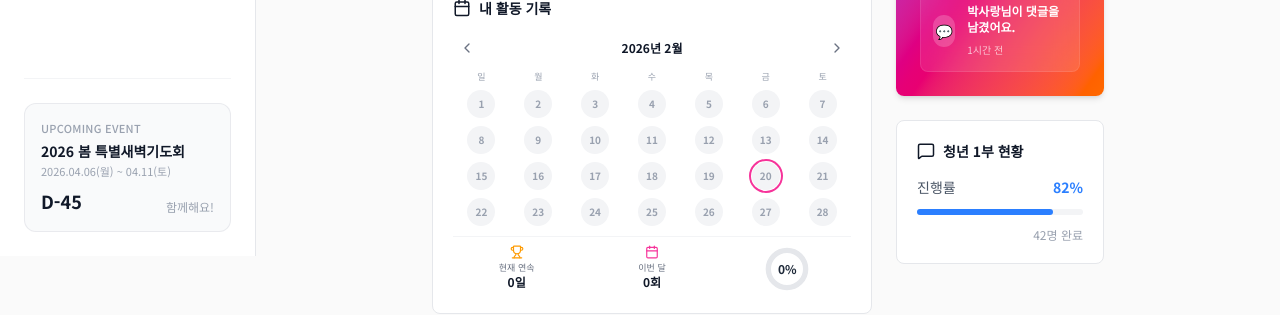
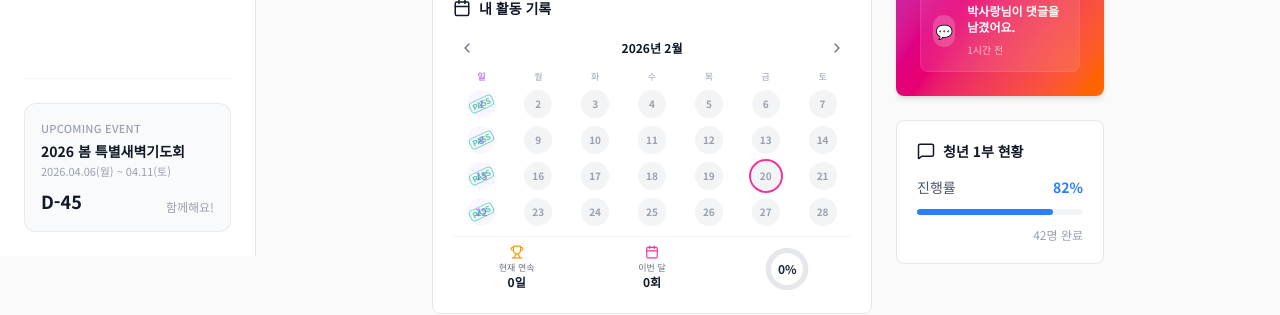
Before and after one commit to vine-branch/OQ1-sns-frontend, a Next.js app: page /mypage/demo in a window 1280 px wide. Shown: the part 544-859 px from the top of the page. Built offline with nearby package versions, Linux system fonts and the light colour scheme.

Commit message:
feat: 이벤트 기간 다이얼로그 추가 및 활동 캘린더 일요일 Free Pass 시각화

```diff
--- a/app/components/ActivityCalendar.tsx
+++ b/app/components/ActivityCalendar.tsx
@@ -26,52 +26,76 @@ const ActivityCalendar = ({
   completedDates = [],
   streak = 0,
 }: ActivityCalendarProps) => {
-  const [viewDate, setViewDate] = useState(() => getNow());
+  const now = getNow();
+  const [viewDate, setViewDate] = useState(() => now);
   const year = viewDate.getFullYear();
   const month = viewDate.getMonth();
+  const isCurrentMonth = year === now.getFullYear() && month === now.getMonth();
 
   const activitySet = useMemo(() => new Set(completedDates), [completedDates]);
 
+  const goPrev = () => setViewDate((d) => subMonthsFromDate(d, 1));
+  const goNext = () => setViewDate((d) => addMonthsToDate(d, 1));
+  const title = `${year}년 ${month + 1}월`;
+
+  // 한 번의 루프로 주 그리드, 날짜별 데이터, 통계를 모두 계산
+  const { weeks, dayData, totalCompleted, monthMaxStreak, completionPercent } = useMemo(() => {
     const firstDay = getStartOfMonth(viewDate);
     const lastDay = getEndOfMonth(viewDate);
     const startWeekday = getDayOfWeek(firstDay);
     const daysInMonth = getDayOfMonth(lastDay);
 
+    // 주 그리드 생성
     const weeks: (number | null)[][] = [];
     let week: (number | null)[] = [];
     for (let i = 0; i < startWeekday; i++) week.push(null);
     for (let d = 1; d <= daysInMonth; d++) {
       week.push(d);
-    if (week.length === 7) {
-      weeks.push(week);
-      week = [];
-    }
+      if (week.length === 7) { weeks.push(week); week = []; }
     }
     if (week.length) {
       while (week.length < 7) week.push(null);
       weeks.push(week);
     }
 
-  const formatDate = (y: number, m: number, d: number) => {
-    return formatDateToStr(parseDate(`${y}-${m + 1}-${d}`));
-  };
+    // 날짜별 데이터 + 통계를 단일 루프로 계산
+    const dayData = new Map<number, { dateStr: string; isSunday: boolean; completed: boolean; date: Date }>();
+    let completedWeekdays = 0;
+    let weekdaysInMonth = 0;
+    let totalCompleted = 0;
+    let monthMaxStreak = 0;
+    let currentRun = 0;
 
-  const getIntensity = (day: number) => {
-    const dateStr = formatDate(year, month, day);
-    return activitySet.has(dateStr) ? 1 : 0;
-  };
+    for (let d = 1; d <= daysInMonth; d++) {
+      const date = parseDate(`${year}-${month + 1}-${d}`);
+      const dateStr = formatDateToStr(date);
+      const isSunday = getDayOfWeek(date) === 0;
+      const completed = activitySet.has(dateStr);
 
-  const goPrev = () => setViewDate((d) => subMonthsFromDate(d, 1));
-  const goNext = () => setViewDate((d) => addMonthsToDate(d, 1));
-  const title = `${year}년 ${month + 1}월`;
+      dayData.set(d, { dateStr, isSunday, completed, date });
 
-  let totalDaysThisMonth = 0;
-  for (let d = 1; d <= daysInMonth; d++) {
-    if (activitySet.has(formatDate(year, month, d))) totalDaysThisMonth++;
+      if (completed) totalCompleted++;
+      if (!isSunday) {
+        weekdaysInMonth++;
+        if (completed) completedWeekdays++;
+      }
+      if (completed) {
+        currentRun++;
+        monthMaxStreak = Math.max(monthMaxStreak, currentRun);
+      } else if (isSunday && currentRun > 0) {
+        currentRun++;
+        monthMaxStreak = Math.max(monthMaxStreak, currentRun);
+      } else {
+        currentRun = 0;
+      }
     }
 
-  const completionPercent =
-    daysInMonth > 0 ? Math.round((totalDaysThisMonth / daysInMonth) * 100) : 0;
+    const completionPercent = weekdaysInMonth > 0
+      ? Math.round((completedWeekdays / weekdaysInMonth) * 100)
+      : 0;
+
+    return { weeks, dayData, totalCompleted, monthMaxStreak, completionPercent };
+  }, [viewDate, year, month, activitySet]);
 
   const radius = 14;
   const circumference = 2 * Math.PI * radius;
@@ -105,7 +129,7 @@ const ActivityCalendar = ({
       <div className="grid grid-cols-7 gap-0 mb-1">
         {WEEKDAYS.map((day) => (
           <div key={day} className="flex justify-center">
-            <span className="text-[9px] text-gray-400">{day}</span>
+            <span className={`text-[9px] ${day === "일" ? "text-purple-400 font-semibold" : "text-gray-400"}`}>{day}</span>
           </div>
         ))}
       </div>
@@ -118,18 +142,18 @@ const ActivityCalendar = ({
           if (day === null) {
             return <div key={`empty-${idx}`} className="min-w-0" />;
           }
-          const intensity = getIntensity(day);
-          const isToday = isSameDayCheck(
-            parseDate(`${year}-${month + 1}-${day}`),
-            getNow(),
-          );
+          const data = dayData.get(day)!;
+          const isToday = isSameDayCheck(data.date, now);
 
           const bgClass =
-            intensity === 0
-              ? "bg-gray-100 text-gray-400"
-              : intensity === 1
-                ? "bg-pink-200 text-pink-900" // Simple 1-level intensity for now
-                : "bg-pink-400 text-white";
+            data.isSunday && data.completed ? "bg-pink-200 text-pink-900"
+            : data.isSunday ? "bg-purple-50 text-purple-400"
+            : data.completed ? "bg-pink-200 text-pink-900"
+            : "bg-gray-100 text-gray-400";
+
+          const todayRing = isToday
+            ? "ring-2 ring-pink-500 ring-offset-1 ring-offset-white"
+            : "";
 
           return (
             <div
@@ -137,10 +161,19 @@ const ActivityCalendar = ({
               className="flex items-center justify-center min-w-0 p-0.5"
             >
               <div
-                className={`aspect-square w-full max-w-7 rounded-full flex items-center justify-center text-[10px] font-semibold transition-colors ${bgClass} ${isToday ? "ring-2 ring-pink-500 ring-offset-1 ring-offset-white" : ""}`}
-                title={formatDate(year, month, day)}
+                className={`relative aspect-square w-full max-w-7 rounded-full flex items-center justify-center text-[10px] font-semibold transition-colors ${bgClass} ${todayRing}`}
+                title={
+                  data.isSunday
+                    ? `${data.dateStr} (주일 Free Pass${data.completed ? " + QT 완료" : ""})`
+                    : data.dateStr
+                }
               >
                 {day}
+                {data.isSunday && (
+                  <span className="absolute text-[8px] font-black text-emerald-500/70 rotate-[-25deg] tracking-tight select-none pointer-events-none border border-emerald-400/60 rounded-sm px-0.5 leading-tight">
+                    PASS
+                  </span>
+                )}
               </div>
             </div>
           );
@@ -151,14 +184,20 @@ const ActivityCalendar = ({
       <div className="grid grid-cols-3 gap-2 pt-2 mt-2 border-t border-gray-100">
         <div className="flex flex-col items-center text-center">
           <Trophy className="text-amber-500 shrink-0 mb-0.5" size={14} />
-          <span className="text-[9px] text-gray-500">현재 연속</span>
-          <span className="text-xs font-bold text-gray-900">{streak}일</span>
+          <span className="text-[9px] text-gray-500">
+            {isCurrentMonth ? "현재 연속" : `${month + 1}월 최대 연속`}
+          </span>
+          <span className="text-xs font-bold text-gray-900">
+            {isCurrentMonth ? streak : monthMaxStreak}일
+          </span>
         </div>
         <div className="flex flex-col items-center text-center">
           <Calendar className="text-pink-500 shrink-0 mb-0.5" size={14} />
-          <span className="text-[9px] text-gray-500">이번 달</span>
+          <span className="text-[9px] text-gray-500">
+            {isCurrentMonth ? "이번 달" : `${month + 1}월 총 횟수`}
+          </span>
           <span className="text-xs font-bold text-gray-900">
-            {totalDaysThisMonth}회
+            {totalCompleted}회
           </span>
         </div>
         <div className="flex flex-col items-center justify-center">
--- a/app/components/MobileHeader.tsx
+++ b/app/components/MobileHeader.tsx
@@ -72,6 +72,7 @@ export function MobileHeader({
             <button
               onClick={() => setShowEvent(true)}
               className="text-xs font-bold bg-gray-100 px-2 py-1 rounded-md text-gray-600"
+              suppressHydrationWarning
             >
               {dDayLabel}
             </button>
--- a/app/components/Navigation.tsx
+++ b/app/components/Navigation.tsx
@@ -125,7 +125,7 @@ export const Sidebar = () => {
             {format(parseISO(EVENT_CHALLENGE.startDate), "yyyy.MM.dd(E)", { locale: ko })} ~ {format(parseISO(EVENT_CHALLENGE.endDate), "MM.dd(E)", { locale: ko })}
           </p>
           <div className="mt-2 flex justify-between items-end">
-            <span className="text-lg font-bold text-gray-900">
+            <span className="text-lg font-bold text-gray-900" suppressHydrationWarning>
               {(() => {
                 const now = getNow();
                 const start = parseISO(EVENT_CHALLENGE.startDate);
--- a/app/constants.ts
+++ b/app/constants.ts
@@ -180,6 +180,18 @@ export const BADGES: Badge[] = [
   },
 ];
 
+export const ENNEAGRAM_MAP: Record<string, { name: string; bg: string; text: string }> = {
+  "1": { name: "모세", bg: "bg-blue-50", text: "text-blue-700" },
+  "2": { name: "룻", bg: "bg-rose-50", text: "text-rose-700" },
+  "3": { name: "사무엘", bg: "bg-amber-50", text: "text-amber-700" },
+  "4": { name: "세례 요한", bg: "bg-violet-50", text: "text-violet-700" },
+  "5": { name: "요셉", bg: "bg-emerald-50", text: "text-emerald-700" },
+  "6": { name: "이삭", bg: "bg-sky-50", text: "text-sky-700" },
+  "7": { name: "솔로몬", bg: "bg-orange-50", text: "text-orange-700" },
+  "8": { name: "다윗", bg: "bg-red-50", text: "text-red-700" },
+  "9": { name: "아브라함", bg: "bg-teal-50", text: "text-teal-700" },
+};
+
 export const EVENT_CHALLENGE = {
   name: "2026 봄 특별새벽기도회",
   startDate: "2026-04-06",
```
Lines whose indentation alone changed are shown as unchanged.
